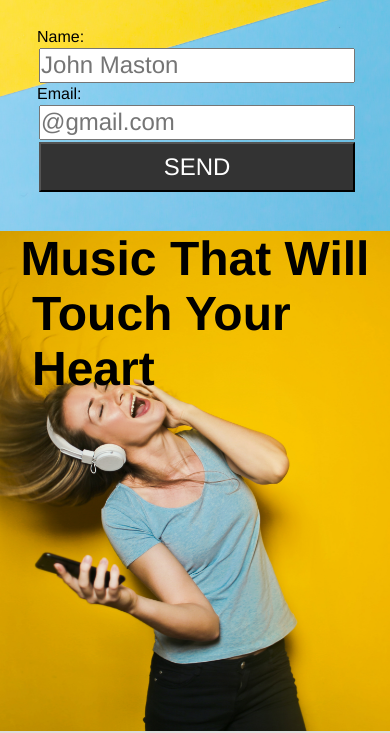
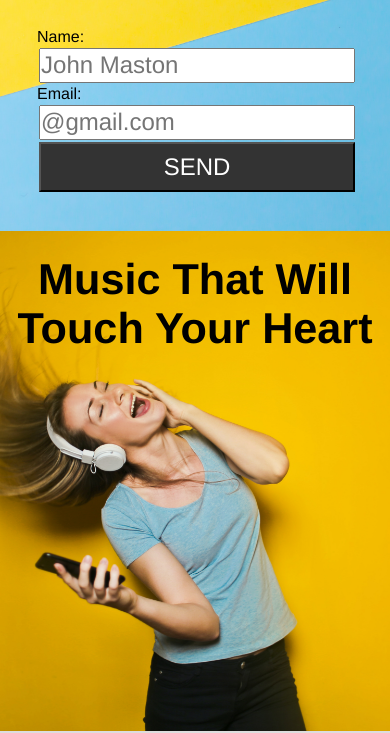
Before and after one commit to Kalyan-Halder/Band_template_website, a plain HTML site: page index.html in a window 390 px wide. Shown: the part 5087-5820 px from the top of the page. Drawn offline with Linux system fonts and the light colour scheme.

Commit message:
Nothing serious

```diff
--- a/Band_template.css
+++ b/Band_template.css
@@ -377,11 +377,10 @@ footer {
     font-family: lucida;
   }
   .end-cover h1 {
-    padding: 0 1rem;
-    font-size: 3rem;
+    font-size: 2.7rem;
+    padding-top: 1.5rem;
   }
   .end-cover h2 {
-    padding: 0 2rem;
-    font-size: 3rem;
+    font-size: 2.7rem;
   }
 }
```
